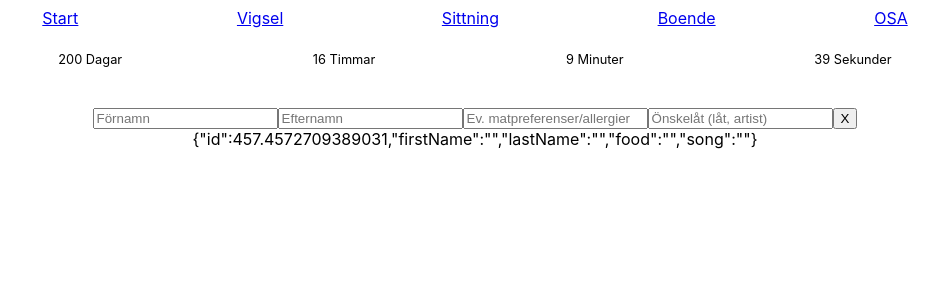
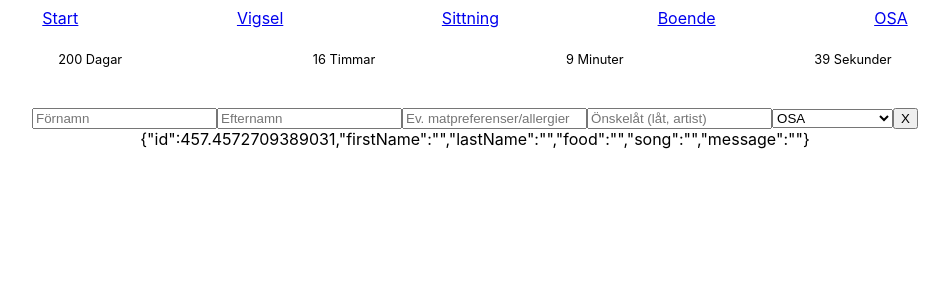
Before and after one commit to fishenchips/wedding-project, a React (Create React App) app: page /osa in a window 1280 px wide. Shown: the top 300 px of the page, without its empty margins (165-1114 px from the left). Built offline with nearby package versions, Linux system fonts and the light colour scheme.

Commit message:
adding conditional input tag to send a greeting if one cant come

```diff
--- a/src/components/Form.js
+++ b/src/components/Form.js
@@ -2,7 +2,6 @@ import React, {useState} from 'react'
 
 // Todo: Add an optional second form so one can RSVP for their partner as well
 // animations and styling
-// break out Form App (functions etc) and Form as two components
 // add option kommer / inte kommer
 // om man inte kommer, extra drop down där man kan skicka en hälsning till brudparet
 
@@ -15,11 +14,13 @@ function Form() {
       lastName: "",
       food: "",
       song: "",
+      message: "",
     })
+
+    const [rsvp, setRsvp] = useState("rsvp")
 
     //function to set firstName in guest - setGuest to whatever is in the guest object, but overwrite value for firstName
     const handleFirstName = (e) => {
-
         setGuest({
             ...guest,
             firstName: e.target.value
@@ -47,6 +48,18 @@ function Form() {
         })
     }
 
+    const handleRsvp = (e) => {
+        setRsvp(e.target.value)
+    }
+
+    const handleMessage = (e) => {
+        setGuest({
+            ...guest,
+            message: e.target.value
+        })
+
+    }
+
     //function to add new guest -- For now there is no array, one is only able to add an object
     //will be store somewhere later
     const handleSubmit = (e) => {
@@ -63,6 +76,7 @@ function Form() {
             name='firstName'
             value={guest.firstName}
             onChange={handleFirstName}
+            required={true}
         />
         <input
             placeholder='Efternamn'
@@ -70,6 +84,7 @@ function Form() {
             name="lastName"
             value={guest.lastName}
             onChange={handleLastName}
+            required={true}
         />
         <input
             placeholder='Ev. matpreferenser/allergier'
@@ -85,6 +100,35 @@ function Form() {
             value={guest.song}
             onChange={handleSong}
         />
+        <select onChange={handleRsvp}>
+            <option value="rsvp">
+                OSA
+            </option>
+            <option value="attending">
+                Jag kommer
+            </option>
+            <option value="notAttending">
+                Jag kommer inte
+            </option>
+        </select>
+
+        {
+            //if statement if person isnt attending
+            // need to target correctly
+            console.log("hello from return", rsvp)
+        }
+        {
+            (rsvp ==="notAttending")
+                ?
+                    <input
+                    placeholder='Skicka en hälsning till brudparet'
+                    type="text"
+                    name='notAttending'
+                    value={guest.message}
+                    onChange={handleMessage}
+                    />
+                : ""
+        }
 
         <button
             type='submit'
```
